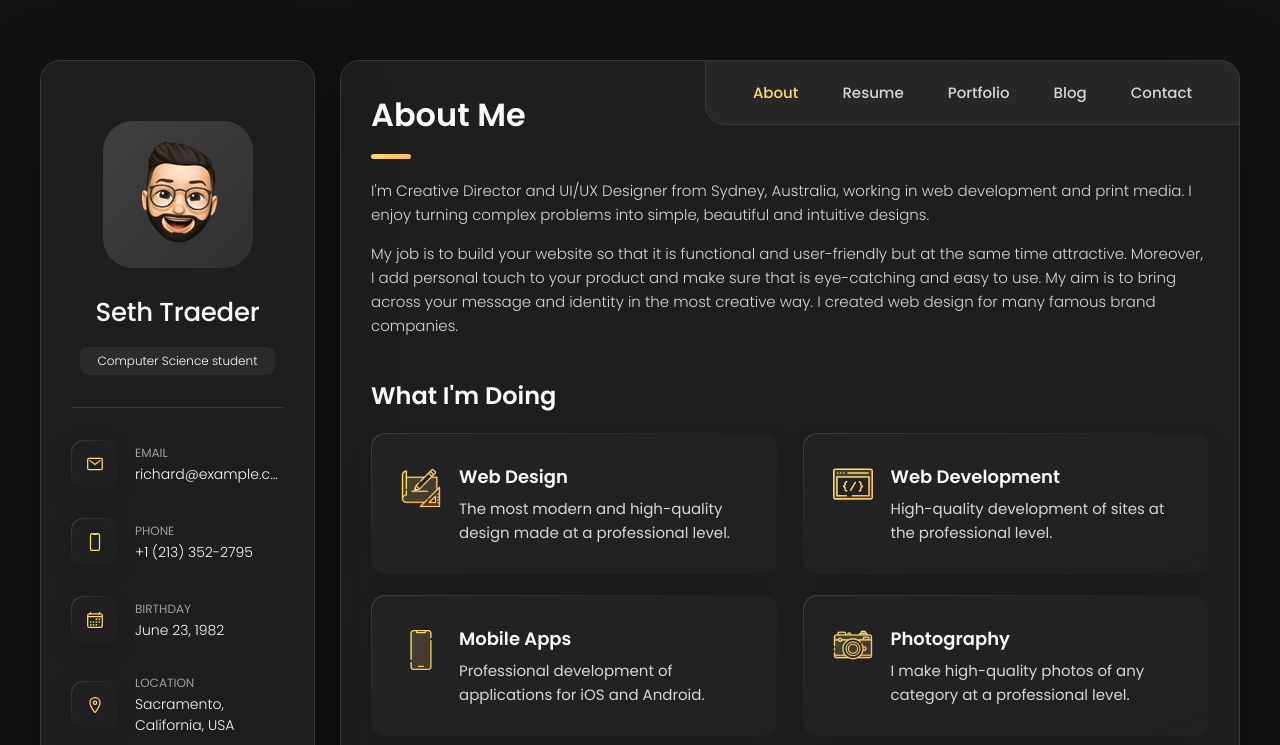
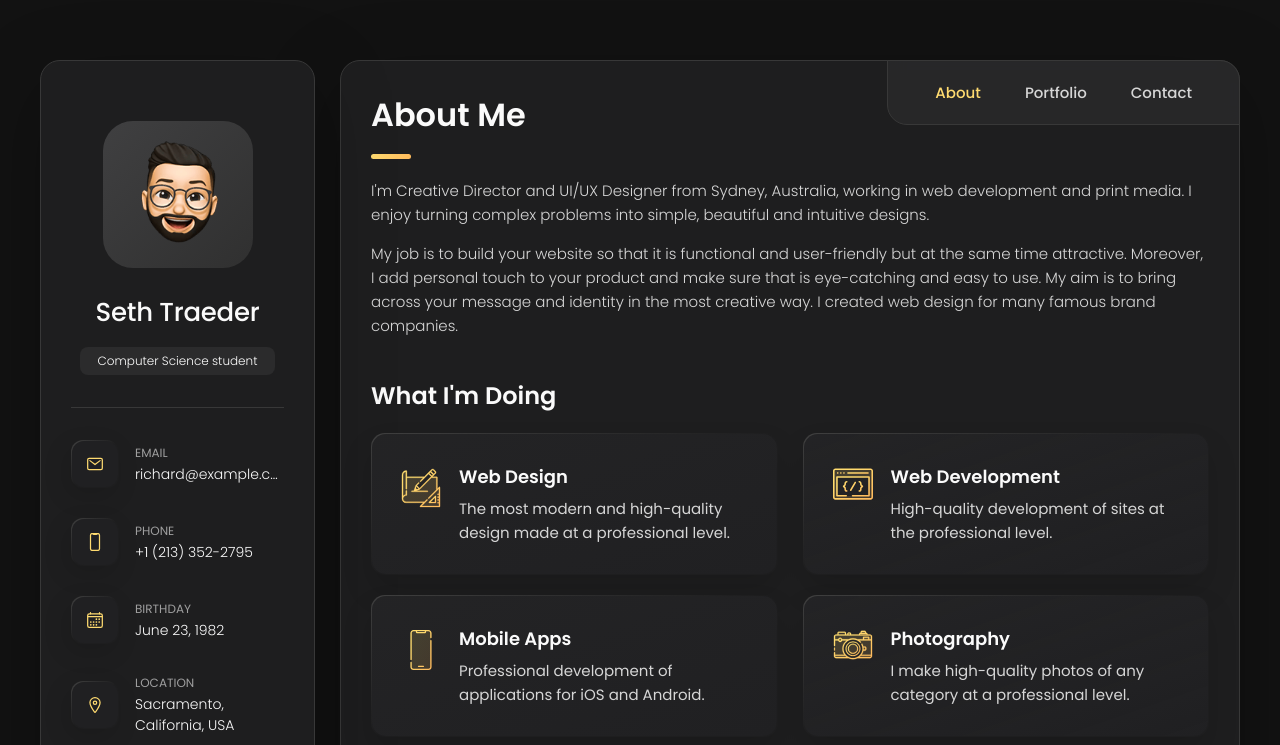
Before and after one commit to Baiselaired/portfolio-activity, a plain HTML site: page index.html in a window 1280 px wide. Shown: the top 745 px of the page. Drawn offline with nearby package versions, Linux system fonts and the light colour scheme.

Commit message:
revise: remove extraneous navbar elements

```diff
--- a/index.html
+++ b/index.html
@@ -174,15 +174,7 @@
           </li>
 
           <li class="navbar-item">
-            <button class="navbar-link" data-nav-link>Resume</button>
-          </li>
-
-          <li class="navbar-item">
             <button class="navbar-link" data-nav-link>Portfolio</button>
-          </li>
-
-          <li class="navbar-item">
-            <button class="navbar-link" data-nav-link>Blog</button>
           </li>
 
           <li class="navbar-item">
```
